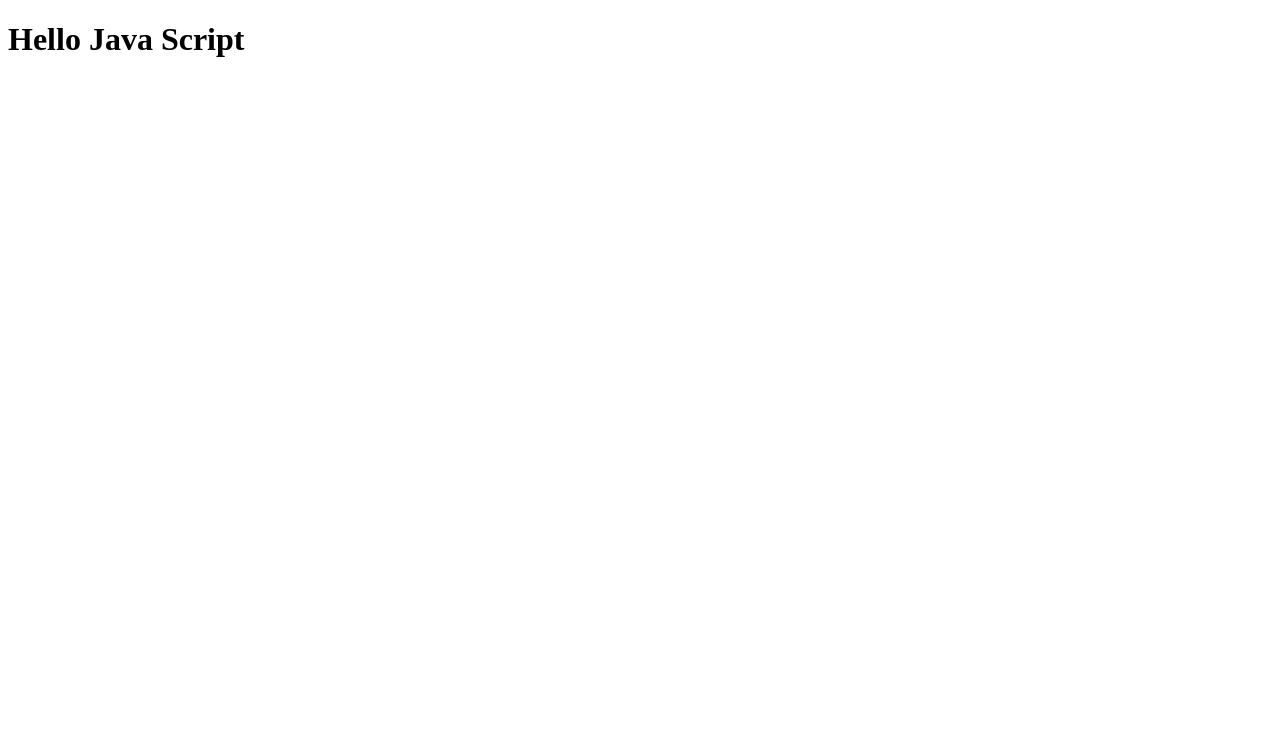
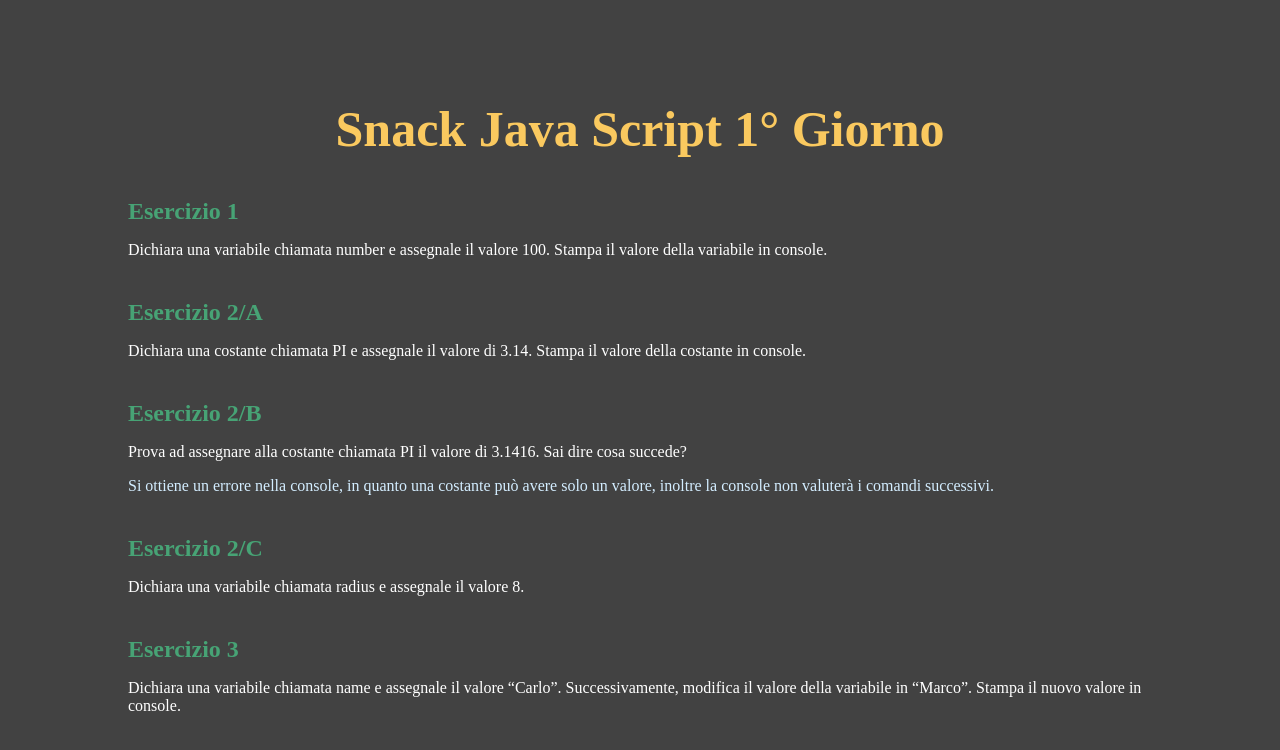
Before and after one commit to MarcoColloca/js-snack-primo-giorno, a plain HTML site: page index.html in a window 1280 px wide. Drawn offline with Linux system fonts and the light colour scheme.

Commit message:
Refactor → added Title and exercise into page

```diff
--- /dev/null
+++ b/css/app.css
@@ -0,0 +1,31 @@
+body{
+    background-color: rgb(66, 66, 66);
+}
+
+.container{
+    max-width: 1024px;
+    margin: 0 auto;
+}
+
+.title{
+    color: rgb(250, 201, 95);
+    text-align: center;
+    margin-top: 100px;
+    font-size: 50px;
+}
+
+
+.subtitle{
+    font-size: 24px;
+    color: rgb(71, 163, 117);
+    margin-top: 40px;
+    margin-bottom: 0;
+}
+
+.text{
+    color: white;
+}
+
+.answer {
+    color: rgb(211, 237, 255);
+}
--- a/index.html
+++ b/index.html
@@ -4,12 +4,56 @@
     <meta charset="UTF-8">
     <meta name="viewport" content="width=device-width, initial-scale=1.0">
     <title>Snack JS 1° Giorno</title>
+    <link rel="stylesheet" href="./css/app.css">
 </head>
 
 
 <body>
-    <h1>Hello Java Script
-    </h1>
+    <div class="container">
+        <h1 class="title">
+            Snack Java Script 1° Giorno
+        </h1>
+
+        <h3 class="subtitle">
+            Esercizio 1
+        </h3>
+        <p class="text">
+            Dichiara una variabile chiamata number e assegnale il valore 100. Stampa il valore della variabile in console.
+        </p>
+
+        <h3 class="subtitle">
+            Esercizio 2/A
+        </h3>
+        <p class="text">
+            Dichiara una costante chiamata PI e assegnale il valore di 3.14. Stampa il valore della costante in console.
+        </p>
+
+        <h3 class="subtitle">
+            Esercizio 2/B
+        </h3>
+        <p class="text">
+            Prova ad assegnare alla costante chiamata PI il valore di 3.1416. Sai dire cosa succede?
+        </p>
+        <p class="answer">
+            Si ottiene un errore nella console, in quanto una costante può avere solo un valore, inoltre la console non valuterà i comandi successivi.
+        </p>
+
+        <h3 class="subtitle">
+            Esercizio 2/C
+        </h3>
+        <p class="text">
+            Dichiara una variabile chiamata radius e assegnale il valore 8.
+        </p>
+
+        <h3 class="subtitle">
+            Esercizio 3
+        </h3>
+        <p class="text">
+            Dichiara una variabile chiamata name e assegnale il valore “Carlo”. Successivamente, modifica il valore della variabile in “Marco”. Stampa il nuovo valore in console.
+        </p>
+
+    </div>
+
 
 
 
```
